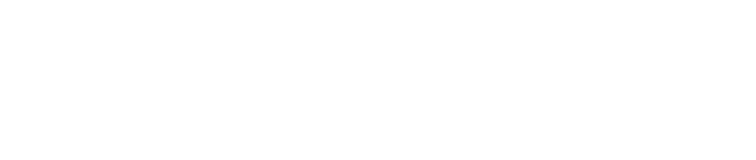
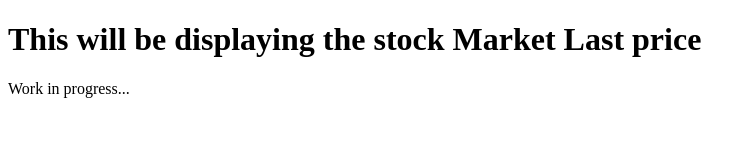
Before and after one commit to KodoDushimimana/stocks, a website: page public/index.html in a window 1280 px wide. Shown: the whole page, without its empty margins (0-756 px from the left). Drawn offline with Linux system fonts and the light colour scheme.

Commit message:
added a lit bit of HTML

```diff
--- a/public/index.html
+++ b/public/index.html
@@ -9,7 +9,8 @@
 </head>
 <body>
 
-
+  <h1>This will be displaying the stock Market Last price</h1>
+    <p>Work in progress...</p>
   <script>
 
 
```
